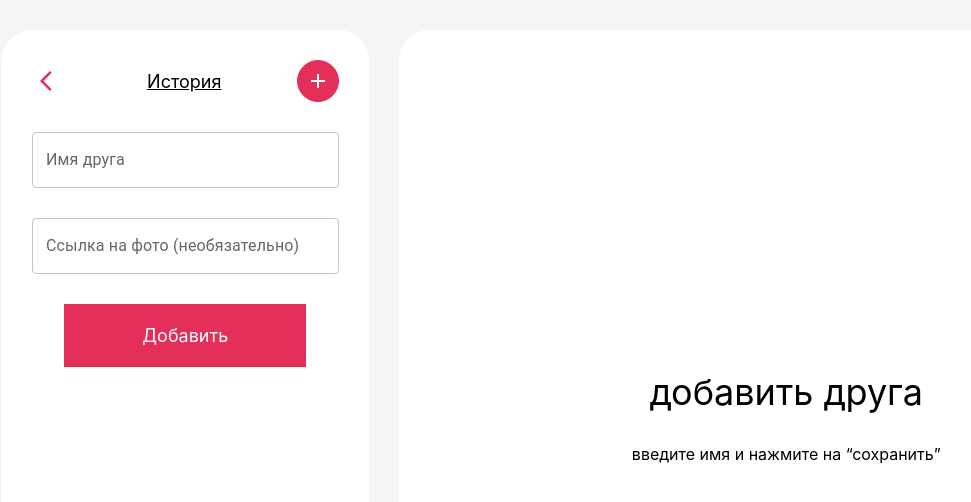
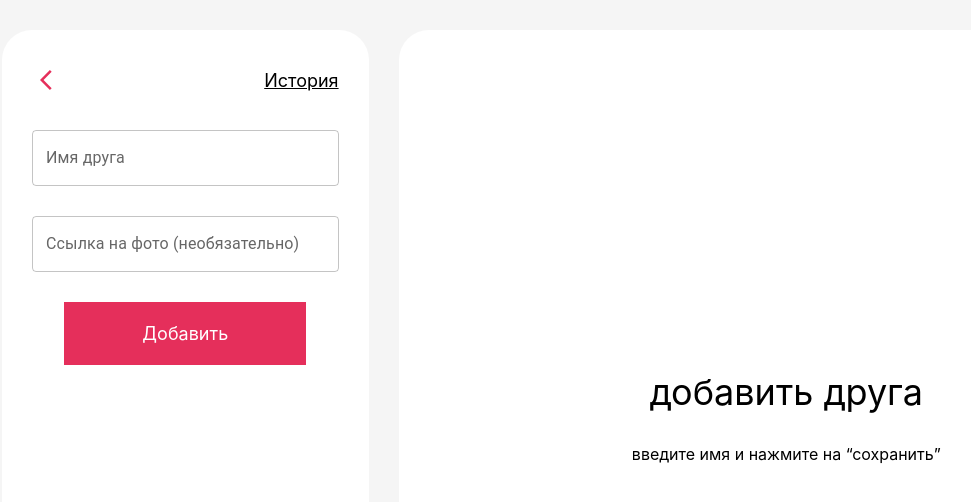
Before and after one commit to volokhinn/popolam, a React (Create React App) app: page /add-friend in a window 1280 px wide. Shown: the top 502 px of the page, without its empty margins (52-1023 px from the left). Built offline with nearby package versions, Linux system fonts and the light colour scheme.

Commit message:
updated saving in history

```diff
--- a/src/components/BillForm/BillForm.tsx
+++ b/src/components/BillForm/BillForm.tsx
@@ -18,10 +18,12 @@ const BillForm = () => {
   const [expenses, setExpenses] = useState<{ [key: number]: string }>({});
   const [myExpense, setMyExpense] = useState('0');
   const [selectedFriendId, setSelectedFriendId] = useState<number | null>(null);
+  const [selectedFriendName, setSelectedFriendName] = useState<string | null>(null);
   const [openSnackBar, setOpenSnackBar] = useState(false);
   const [totalAmountError, setTotalAmountError] = useState<string>('');
   const [myExpenseError, setMyExpenseError] = useState<string>('');
   const [friendExpensesErrors, setFriendExpensesErrors] = useState<{ [key: number]: string }>({});
+
 
   const handleDeselectFriend = (id: number) => {
     dispatch(removeSelectedFriend(id));
@@ -45,7 +47,10 @@ const BillForm = () => {
   };
 
   const handlePayerChange = (event: SelectChangeEvent<string>) => {
-    setSelectedFriendId(event.target.value !== '0' ? parseInt(event.target.value) : null);
+    const selectedFriendId = event.target.value !== '0' ? parseInt(event.target.value) : null;
+    const selectedFriend = selectedFriends.find(friend => friend.id === selectedFriendId);
+    setSelectedFriendId(selectedFriendId);
+    setSelectedFriendName(selectedFriend ? selectedFriend.name : null);
   };
 
   const addToHistory = () => {
@@ -96,7 +101,7 @@ const BillForm = () => {
         amount: parseFloat(expenses[friend.id] || '0'),
       })),
       myAmount: myExpense,
-      paidBy: selectedFriendId,
+      paidBy: selectedFriendName,
     };
 
     dispatch(addTransaction(transaction));
--- a/src/components/Friends/FriendsHeader/FriendsHeader.tsx
+++ b/src/components/Friends/FriendsHeader/FriendsHeader.tsx
@@ -20,11 +20,7 @@ const FriendsHeader = () => {
         </Link>
       )}
       <Link to="/history" className={styles.link}>История</Link>
-      {isAddFriendPage ? (
-        <IconButton sx={{backgroundColor: 'rgba(229, 47, 91, 1)', color: '#fff', border: '1px solid rgba(229, 47, 91, 1)', pointerEvents: 'none' }}>
-            <AddOutlinedIcon />
-        </IconButton>
-      ) : (
+      {!isNotMainPage && (
         <Link to="/add-friend">
           <IconButton sx={{backgroundColor: 'rgba(229, 47, 91, 1)', color: '#fff', border: '1px solid rgba(229, 47, 91, 1)', transition: '.3s', "&:hover": { color: "rgba(229, 47, 91, 1)", backgroundColor: '#fff' } }}>
               <AddOutlinedIcon />
--- a/src/components/History/HistoryItem/HistoryItem.tsx
+++ b/src/components/History/HistoryItem/HistoryItem.tsx
@@ -10,7 +10,7 @@ interface HistoryItemProps {
   friendNames: string[];
   details: TransactionDetails[];
   myAmount: string;
-  paidBy: number | null,
+  paidBy: string | null,
 }
 
 const HistoryItem = ({ date, totalAmount, friendNames, details, myAmount, paidBy }: HistoryItemProps) => {
@@ -53,7 +53,7 @@ const HistoryItem = ({ date, totalAmount, friendNames, details, myAmount, paidBy
       <div className={styles.main}>
         <div className={styles.info}>
           <div className={styles.date}>{date}</div>
-          <div className={styles.names}>{renderFriendNames(friendNames)}</div>
+          <div className={styles.names}>Я, {renderFriendNames(friendNames)}</div>
           <div className={styles.imgs}>
             {renderFriendImages(details)}
           </div>
--- a/src/components/History/HistoryList/HistoryList.module.scss
+++ b/src/components/History/HistoryList/HistoryList.module.scss
@@ -1,6 +1,6 @@
 .main {
     display: flex;
-    flex-direction: column;
+    flex-direction: column-reverse;
     gap: 10px;
     margin-top: 30px;
 }
--- a/src/store/types.ts
+++ b/src/store/types.ts
@@ -24,7 +24,7 @@ export interface Transaction {
     amount: number;
   }[];
   myAmount: string;
-  paidBy: number | null;
+  paidBy: string | null;
 }
 
 export interface FriendsState {
```
